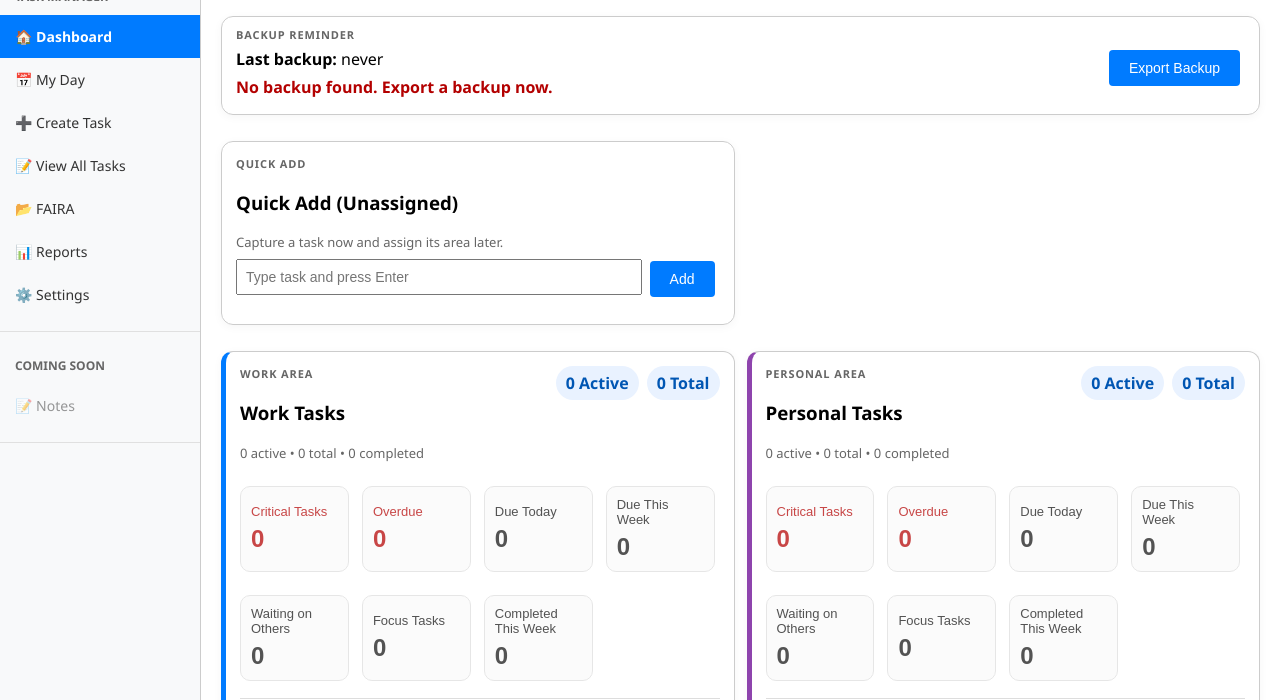
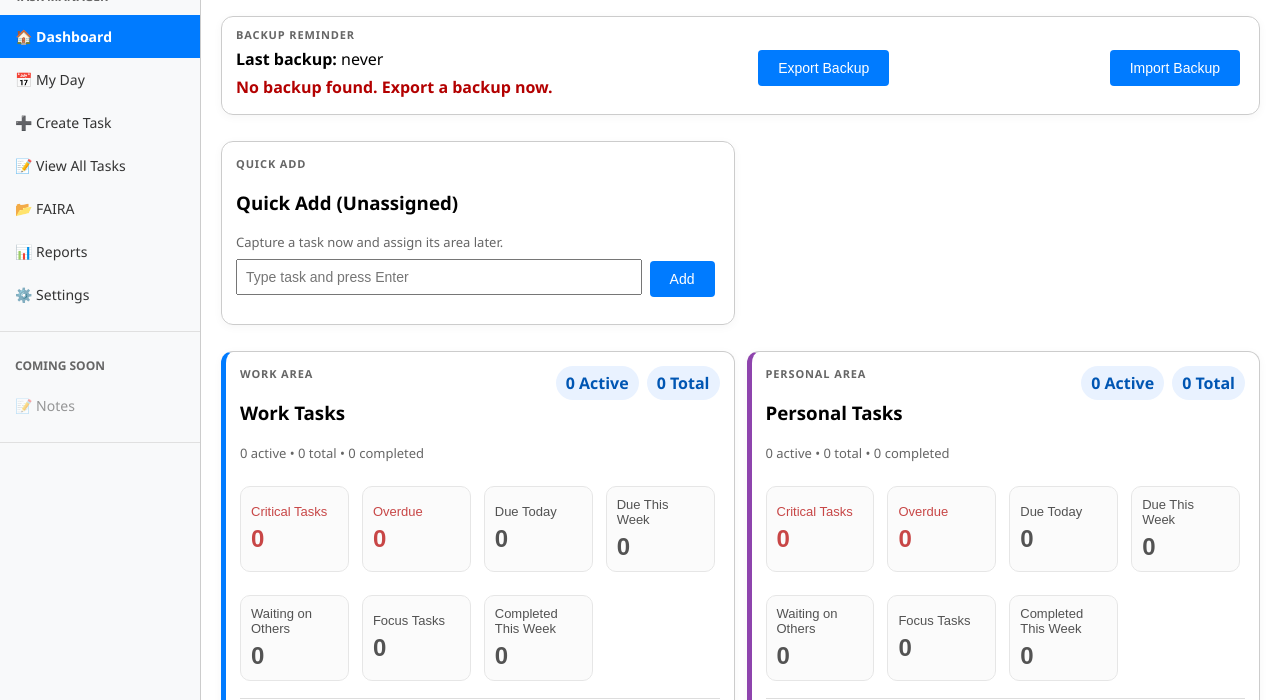
Before and after one commit to Tammywork999/TaskManager, a plain HTML site: page index.html in a window 1280 px wide. Shown: the part 100-800 px from the top of the page. Drawn offline with Linux system fonts and the light colour scheme.

Commit message:
chore: include backupImport script in index.html on fix/backup-import

```diff
--- a/index.html
+++ b/index.html
@@ -206,5 +206,6 @@
   <script src="js/screens/settings.js"></script>
   <script src="js/screens/faira.js"></script>
   <script src="js/screens/reports.js"></script>
+  <script src="js/backupImport.js"></script>
 </body>
 </html>
```
